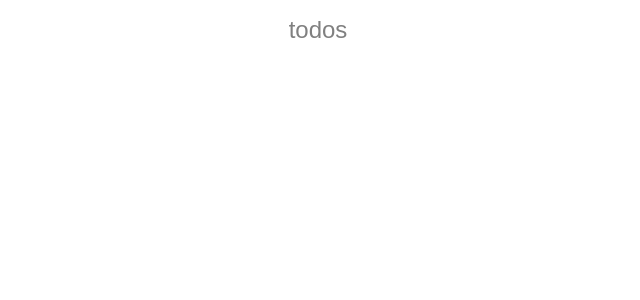
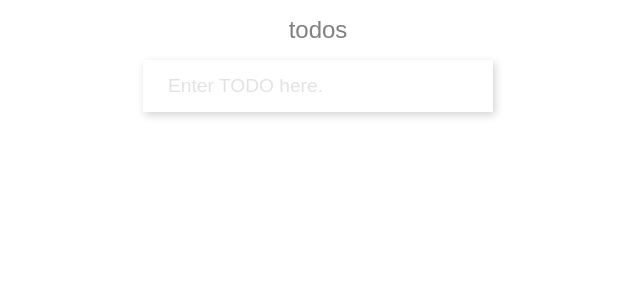
Before and after one commit to AWorkingApp/tutorial-todo, a React (Create React App) app: page / in a window 1280 px wide. Shown: the top 300 px of the page, without its empty margins (322-962 px from the left). Built offline with nearby package versions, Linux system fonts and the light colour scheme.

Commit message:
implement TodoInput component

```diff
--- a/src/App.js
+++ b/src/App.js
@@ -7,13 +7,28 @@ import TodoDetail from './components/TodoDetail';
 import './App.css';
 
 class App extends PureComponent {
+  /**
+   * todo : {
+   *   id: currentTime
+   *   complete: bool,
+   *   content: string,
+   * }
+   */
+  state = {
+    todos: [],
+  }
+
   render() {
     return (
       <div className='container'>
         <div style={{ height: '100%', width: 400 }}>
           <TodoTitle />
           <div style={{ margin: 25, marginTop: 16, }}>
-            <TodoInput />
+            <TodoInput addTodo={(todo) => {
+              this.setState((prevState) => ({
+                todos: [{ id: Date.now(), complete: false, content: todo }].concat(prevState.todos)
+              }));
+            }} />
           </div>
           <div style={{ marginTop: 10 }}>
             <TodoDetail />
--- a/src/components/TodoInput/index.js
+++ b/src/components/TodoInput/index.js
@@ -9,8 +9,37 @@ export default class TodoInput extends React.PureComponent {
         addTodo: PropTypes.func,
     }
 
+    static defaultProps = {
+        addTodo: (input) => { },
+    }
+
+    state = {
+        inputValue: '',
+    }
+
+    addTodo = () => {
+        this.props.addTodo(this.state.inputValue);
+        this.setState({ inputValue: '' });
+    }
+
+    _allowAdd(value) {
+        return value !== undefined && value.length > 0;
+    }
+
     render() {
+        const { inputValue } = this.state;
+
         return <div className="todo-input-container shadow-container" >
+            <TextInput
+                value={inputValue}
+                onChange={(value) => {
+                    this.setState({inputValue: value});
+                }}
+                addTodo={this.addTodo}
+            />
+            {
+                this._allowAdd(inputValue) ? <AddTodo addTodo={this.addTodo} /> : null
+            }
         </div>;
     }
 };
@@ -19,10 +48,32 @@ const TextInput = (props) => {
     return <input
         className="todo-input"
         type="text"
-        placeholder="Enter TODO here." />
+        placeholder="Enter TODO here."
+        value={props.value}
+        onChange={(e) => {
+            props.onChange(e.target.value);
+        }}
+        onKeyPress={(e) => {
+            if (e.key === 'Enter') {
+                props.addTodo();
+            }
+        }}
+    />
+}
+
+TextInput.propTypes = {
+    addTodo: PropTypes.func,
+    onChange: PropTypes.func,
 }
 
 const AddTodo = (props) => {
-    return <span className="add-todo">
+    return <span className="add-todo" onClick={() => {
+        props.addTodo();
+    }}>
+        {`Add`}
     </span>;
 }
+
+AddTodo.propTypes = {
+    addTodo: PropTypes.func,
+}
```
Also changed, not shown: 1 other file (tests, documents, lock files or other folders).
